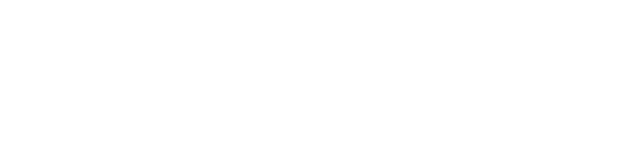
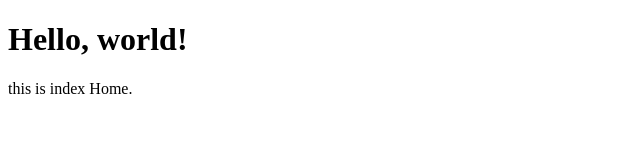
Before and after one commit to HeymansBreda/koa2-generator, a website: page views/index.html in a window 1280 px wide. Shown: the whole page, without its empty margins (0-640 px from the left). Drawn offline with Linux system fonts and the light colour scheme.

Commit message:
config.js

```diff
--- a/views/index.html
+++ b/views/index.html
@@ -5,6 +5,7 @@
   <title>Title</title>
 </head>
 <body>
-
+  <h1>Hello, world!</h1>
+  <p>this is index Home.</p>
 </body>
 </html>
```
Also changed, not shown: config.js (added).
